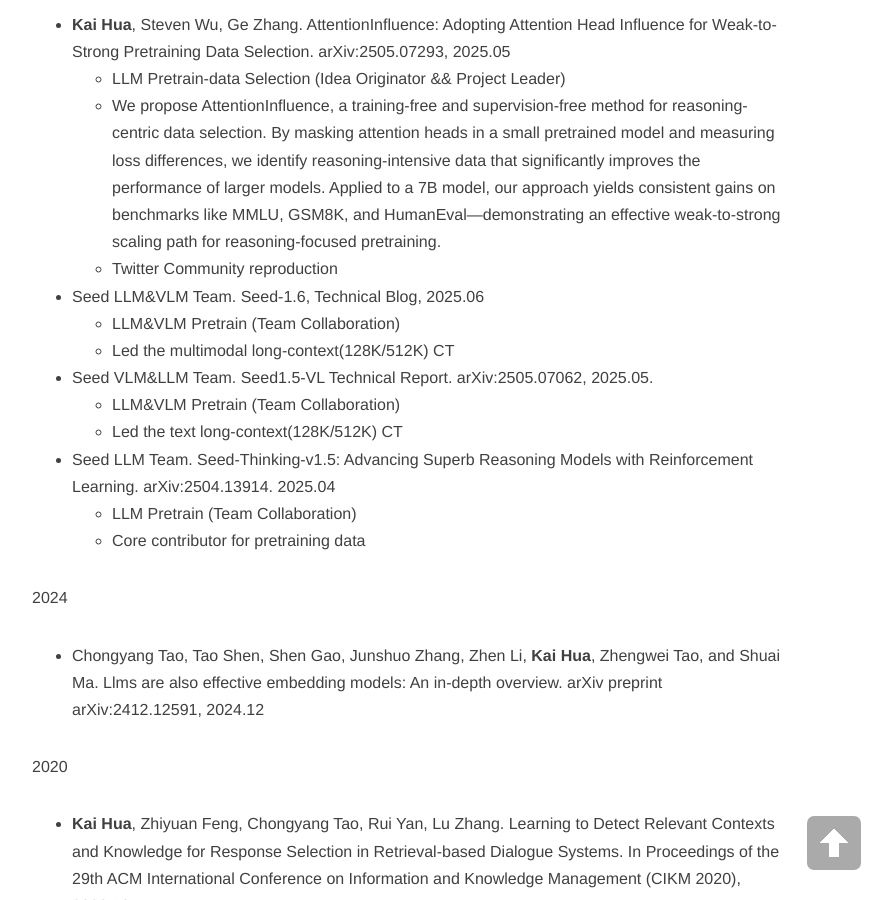
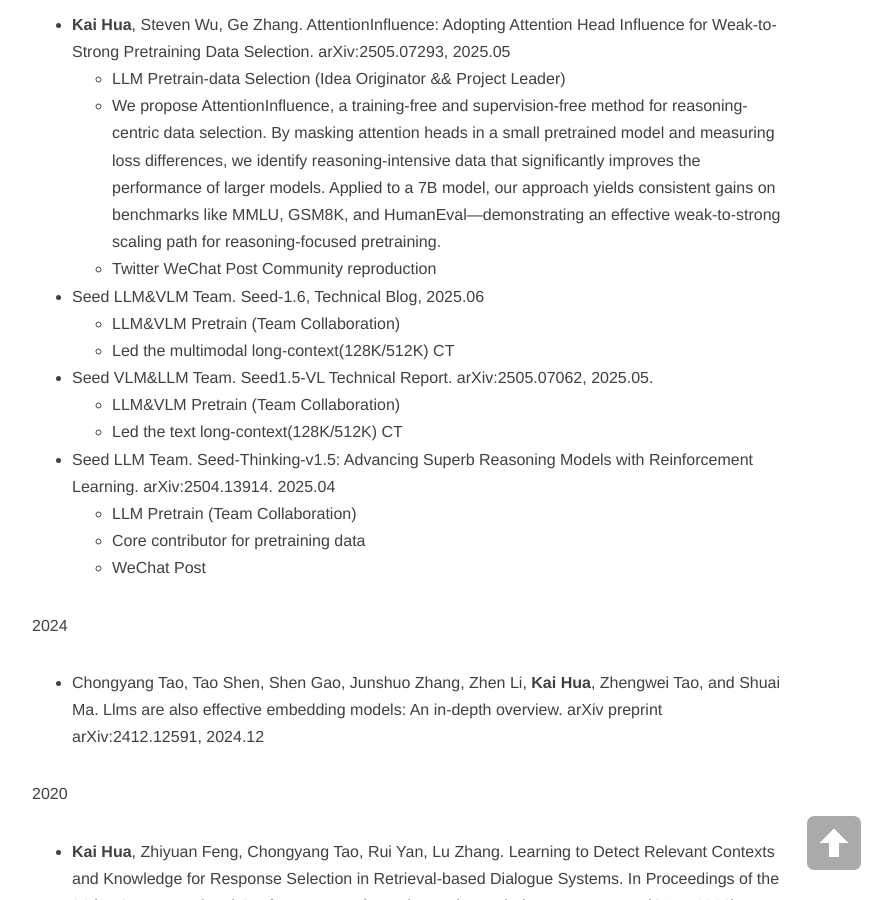
Before and after one commit to kifish/kifish.github.io, a Jekyll site: the page built from about.md, in a window 1280 px wide and 900 px high, scrolled down 780 px. Shown: the whole window, without its empty margins (233-1125 px from the left). Built offline with Jekyll 4.4.1, drawn with Linux system fonts in a browser that asks for light colours; nearby versions of some CDN libraries.

Commit message:
Update about.md

```diff
--- a/about.md
+++ b/about.md
@@ -18,7 +18,7 @@
 - **Kai Hua**, Steven Wu, Ge Zhang. AttentionInfluence: Adopting Attention Head Influence for Weak-to-Strong Pretraining Data Selection. arXiv:2505.07293, 2025.05<br>
   - LLM Pretrain-data Selection (Idea Originator && Project Leader)
   - We propose AttentionInfluence, a training-free and supervision-free method for reasoning-centric data selection. By masking attention heads in a small pretrained model and measuring loss differences, we identify reasoning-intensive data that significantly improves the performance of larger models. Applied to a 7B model, our approach yields consistent gains on benchmarks like MMLU, GSM8K, and HumanEval—demonstrating an effective weak-to-strong scaling path for reasoning-focused pretraining.
-  - [Twitter](https://x.com/GeZhang86038849/status/1922182593791066351) [Community reproduction](https://github.com/alexfdom/attention-influence)
+  - [Twitter](https://x.com/GeZhang86038849/status/1922182593791066351) [WeChat Post](https://mp.weixin.qq.com/s?__biz=MzIzNjc1NzUzMw==&mid=2247794271&idx=2&sn=ffbb88d61b072ec720fe6eff381e8fa0) [Community reproduction](https://github.com/alexfdom/attention-influence)
 
 - Seed LLM&VLM Team. [Seed-1.6](https://seed.bytedance.com/en/seed1_6), Technical Blog, 2025.06<br>
   - LLM&VLM Pretrain (Team Collaboration)
@@ -29,6 +29,7 @@
 - Seed LLM Team. Seed-Thinking-v1.5: Advancing Superb Reasoning Models with Reinforcement Learning. arXiv:2504.13914. 2025.04
   - LLM Pretrain (Team Collaboration)
   - Core contributor for pretraining data
+  - [WeChat Post](https://mp.weixin.qq.com/s?__biz=MzIzNjc1NzUzMw==&mid=2247787550&idx=1&sn=206c65d8e6d2bdb9a66642f656f241dd)
 
 2024
 
```
